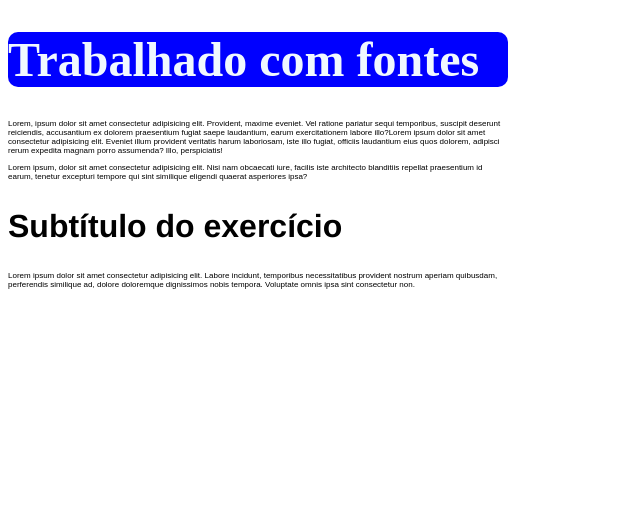
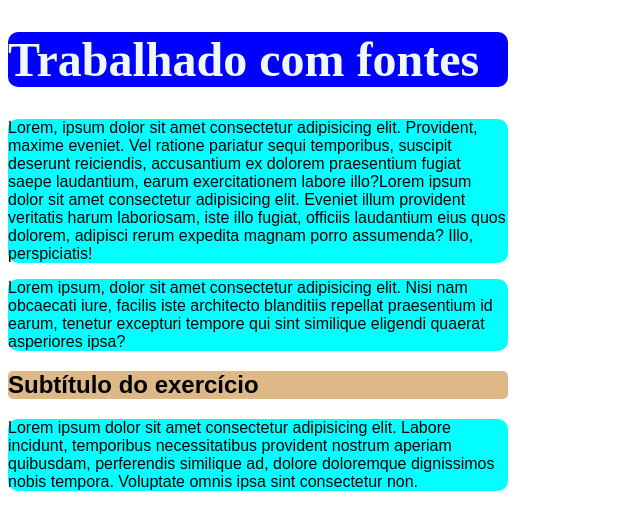
Before and after one commit to RomFel/Aulas-HTML-CSS, a plain HTML site: page Atividades/ex017/fonte01.html in a window 1280 px wide. Shown: the whole page, without its empty margins (0-640 px from the left). Drawn offline with Linux system fonts and the light colour scheme.

Commit message:
shorthands

```diff
--- a/Atividades/ex017/style.css
+++ b/Atividades/ex017/style.css
@@ -11,11 +11,18 @@ h1 {
 
 }
 h2 {
-    font-family: 'Franklin Gothic Medium', 'Arial Narrow', Arial, sans-serif;
-    font-size: 2em;
+    background-color: burlywood;
+    border-radius: 5px;
+    width: 500px;
+    font: 300, normal, 2em, verdana;
+
 }
 p {
-    font-size: 0.5em;
+    background-color: aqua;
+    border-radius: 10px;
     width: 500px;
+    /* shorthand */
+    /* ordem: font-style -> font-weight -> font-size -> font-family */
+    font: italic, bold, 2em, verdana;
 
 }
```
